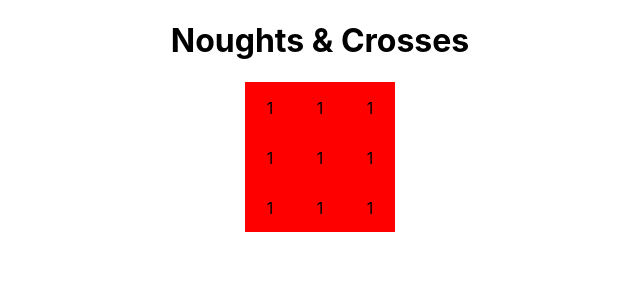
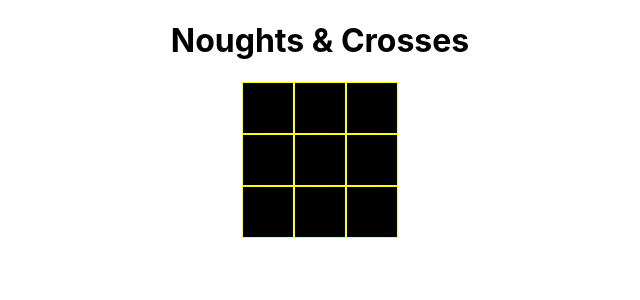
Before and after one commit to SchoolOfCode/noughts-and-crosses-plan-room-36-dmitriy-mohammed-thuan, a React (Create React App) app: page / in a window 1280 px wide. Shown: the top 300 px of the page, without its empty margins (0-640 px from the left). Built offline with nearby package versions, Linux system fonts and the light colour scheme.

Commit message:
board grid created

```diff
--- a/src/components/Board/Board.js
+++ b/src/components/Board/Board.js
@@ -5,6 +5,16 @@ import Square from "../Square/Square";
 export default function Board() {
   return (
     <div className="board-div">
+      <div className="cell"></div>
+      <div className="cell"></div>
+      <div className="cell"></div>
+      <div className="cell"></div>
+      <div className="cell"></div>
+      <div className="cell"></div>
+      <div className="cell"></div>
+      <div className="cell"></div>
+      <div className="cell"></div>
+      {/* <Square />
       <Square />
       <Square />
       <Square />
@@ -12,8 +22,7 @@ export default function Board() {
       <Square />
       <Square />
       <Square />
-      <Square />
-      <Square />
+      <Square /> */}
     </div>
   );
 }
--- a/src/components/Board/board.css
+++ b/src/components/Board/board.css
@@ -1,6 +1,6 @@
 .board-div {
-  min-height: 150px;
-  max-width: 150px;
+  min-height: 156px;
+  max-width: 156px;
   display: flex;
   flex-wrap: wrap;
 
@@ -8,3 +8,10 @@
   align-items: center; */
   background-color: black;
 }
+
+.cell {
+  border: 1px solid yellow;
+  min-width: 50px;
+  min-height: 50px;
+
+}
```
